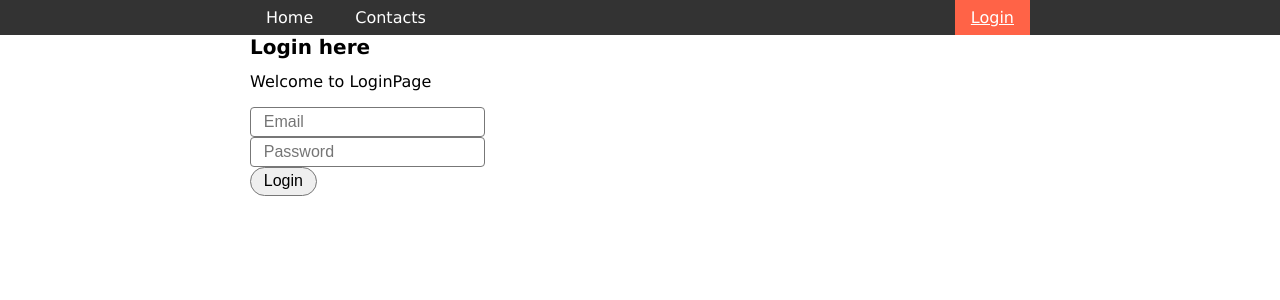
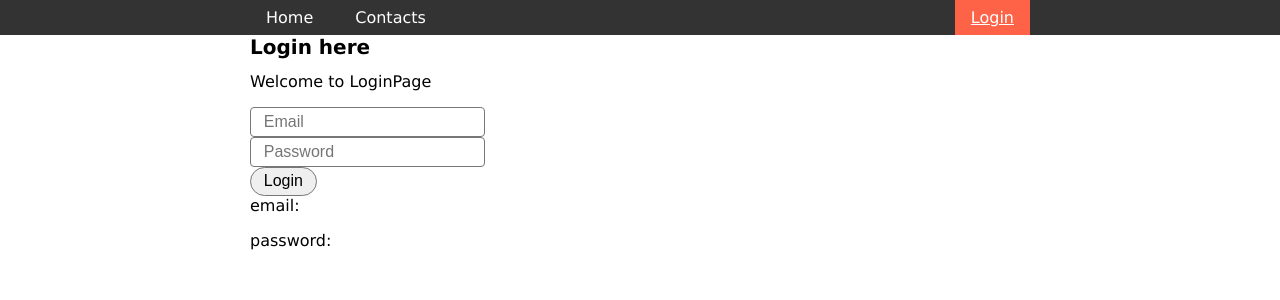
Before and after one commit to VytasPet/feu5-12_react_practice_crud_axios, a React (Vite) app: page /login in a window 1280 px wide. Shown: the top 300 px of the page. Built offline with nearby package versions, Linux system fonts and the light colour scheme.

Commit message:
formik submit

```diff
--- a/package.json
+++ b/package.json
@@ -11,6 +11,7 @@
     "preview": "vite preview"
   },
   "dependencies": {
+    "formik": "^2.2.9",
     "react": "^18.2.0",
     "react-dom": "^18.2.0",
     "react-router-dom": "^6.10.0",
--- a/src/components/forms/LoginForm.jsx
+++ b/src/components/forms/LoginForm.jsx
@@ -1,15 +1,41 @@
 import React from 'react';
 import { SubmitButton } from '../ui/Button.styled';
+import { useFormik } from 'formik';
 
 function LoginForm() {
+  const formik = useFormik({
+    initialValues: {
+      email: '',
+      password: '',
+    },
+    onSubmit: (values) => {
+      console.log('form values ===', values);
+    },
+  });
   return (
-    <div>
-      <form>
-        <input type="text" placeholder="Email" />
-        <input type="password" placeholder="Password" />
+    <>
+      <form onSubmit={formik.handleSubmit}>
+        <input
+          value={formik.values.email}
+          onChange={formik.handleChange}
+          type="text"
+          placeholder="Email"
+          name="email"
+        />
+        <input
+          value={formik.values.password}
+          onChange={formik.handleChange}
+          type="password"
+          placeholder="Password"
+          name="password"
+        />
         <SubmitButton>Login</SubmitButton>
       </form>
-    </div>
+      <div>
+        <p>email: {formik.values.email}</p>
+        <p>password: {formik.values.password}</p>
+      </div>
+    </>
   );
 }
 
```
Also changed, not shown: 1 other file (tests, documents, lock files or other folders).
